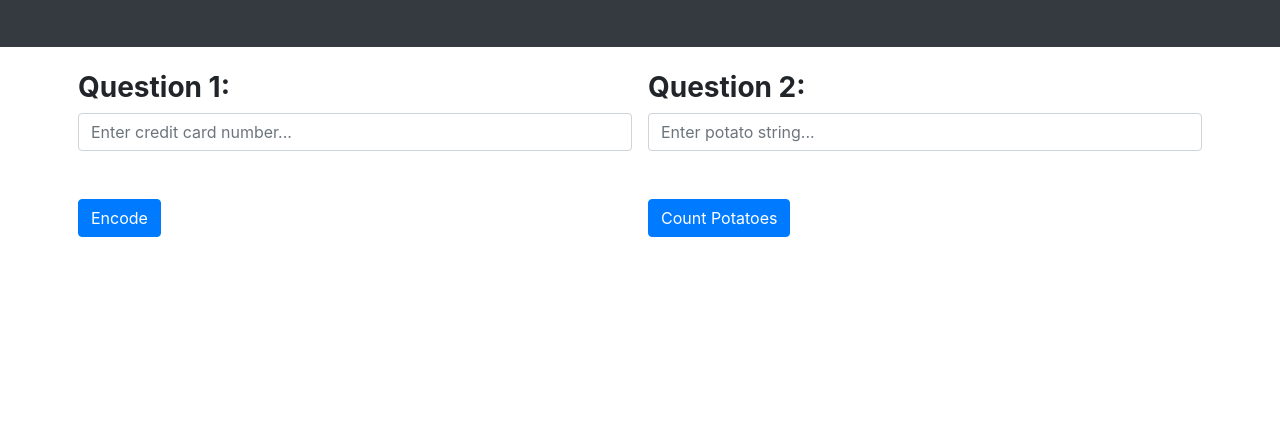
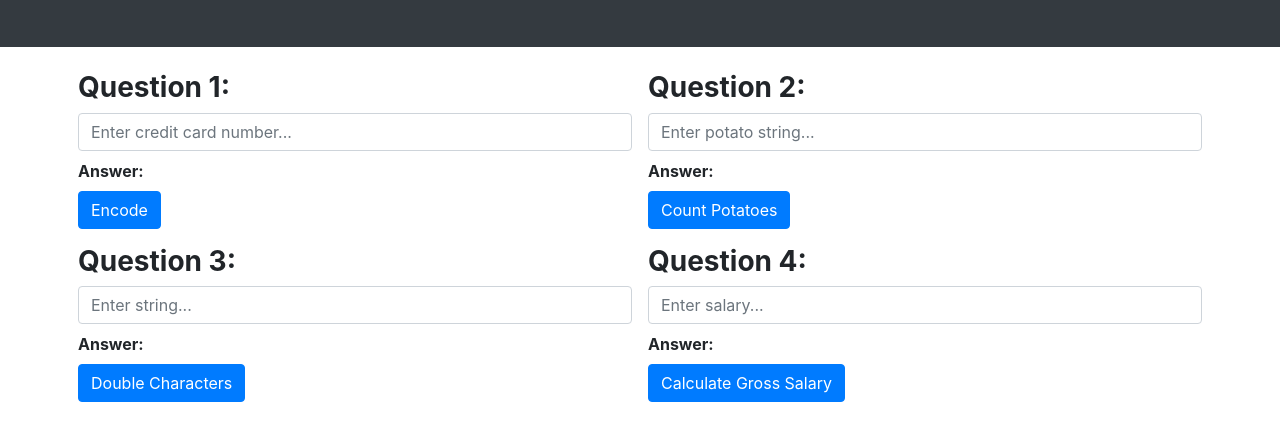
Before and after one commit to zuraizzafar/AssignmentFeb2ndW, a website: page public/index.html in a window 1280 px wide. Shown: the part 129-570 px from the top of the page. Drawn offline with nearby package versions, Linux system fonts and the light colour scheme.

Commit message:
Added question 3 string

```diff
--- a/public/assets/scripts/script.js
+++ b/public/assets/scripts/script.js
@@ -23,3 +23,13 @@ function question2() {
     }
     document.getElementById("question2-answer").innerText = i;
 }
+function question3() {
+    var input = document.getElementById("question3");
+    var str = input.value;
+    var length = str.length;
+    let answer = "";
+    for (let i = 0; i < length; i++){
+        answer += str[i] + str[i];
+    }
+    document.getElementById("question3-answer").innerText = answer;
+}
--- a/public/index.html
+++ b/public/index.html
@@ -1,5 +1,6 @@
 <!DOCTYPE html>
 <html lang="en">
+
 <head>
     <meta charset="UTF-8">
     <meta name="viewport" content="width=device-width, initial-scale=1.0">
@@ -11,6 +12,7 @@
     <link rel="stylesheet" href="assets/styles/styles.css">
     <script src="assets/scripts/script.js"></script>
 </head>
+
 <body>
     <header class="text-center bg-dark text-white p-2 p-md-5 sticky-top">
         <h1>Assignment SMIT</h1>
@@ -21,22 +23,44 @@
             <div class="row">
                 <div class="col-md-6 p-2">
                     <h3 class="font-weight-bold">Question 1:</h3>
-                    <input class="form-control mt-2 mb-2 w-100" type="number" id="question1" name="question1" min="16" placeholder="Enter credit card number...">
-                    <span class="d-block p-2" id="question1-answer">&nbsp;</span>
+                    <input class="form-control mt-2 w-100" type="number" id="question1" name="question1" min="16"
+                        placeholder="Enter credit card number...">
+                    <div class="mt-2 mb-2">
+                        <span class="font-weight-bold">Answer: </span>
+                        <span class="p-2" id="question1-answer">&nbsp;</span>
+                    </div>
                     <button class="btn btn-primary" onclick="question1()">Encode</button>
                 </div>
                 <div class="col-md-6 p-2">
                     <h3 class="font-weight-bold">Question 2:</h3>
-                    <input class="form-control mt-2 mb-2 w-100" type="text" id="question2" name="question2" min="16" placeholder="Enter potato string...">
-                    <span class="d-block p-2" id="question2-answer">&nbsp;</span>
+                    <input class="form-control mt-2 w-100" type="text" id="question2" name="question2" min="16"
+                        placeholder="Enter potato string...">
+                    <div class="mt-2 mb-2">
+                        <span class="font-weight-bold">Answer: </span>
+                        <span class="p-2" id="question2-answer">&nbsp;</span>
+                    </div>
                     <button class="btn btn-primary" onclick="question2()">Count Potatoes</button>
                 </div>
-                <!-- <div class="col-md-6 p-2">
+                <div class="col-md-6 p-2">
                     <h3 class="font-weight-bold">Question 3:</h3>
-                    <input class="form-control mt-2 mb-2 w-100" type="text" id="question2" name="question2" min="16" placeholder="Enter potato string...">
-                    <span class="d-block p-2" id="question2-answer">&nbsp;</span>
-                    <button class="btn btn-primary" onclick="question2()">Count Potatoes</button>
-                </div> -->
+                    <input class="form-control mt-2 w-100" type="text" id="question3" name="question3" min="16"
+                        placeholder="Enter string...">
+                    <div class="mt-2 mb-2">
+                        <span class="font-weight-bold">Answer: </span>
+                        <span class="p-2" id="question3-answer">&nbsp;</span>
+                    </div>
+                    <button class="btn btn-primary" onclick="question3()">Double Characters</button>
+                </div>
+                <div class="col-md-6 p-2">
+                    <h3 class="font-weight-bold">Question 4:</h3>
+                    <input class="form-control mt-2 w-100" type="number" id="question4" name="question4" min="16"
+                        placeholder="Enter salary...">
+                    <div class="mt-2 mb-2">
+                        <span class="font-weight-bold">Answer: </span>
+                        <span class="p-2" id="question4-answer">&nbsp;</span>
+                    </div>
+                    <button class="btn btn-primary" onclick="question4()">Calculate Gross Salary</button>
+                </div>
             </div>
         </section>
     </section>
@@ -44,4 +68,5 @@
 
     </footer>
 </body>
+
 </html>
```
Also changed, not shown: 1 other file.
